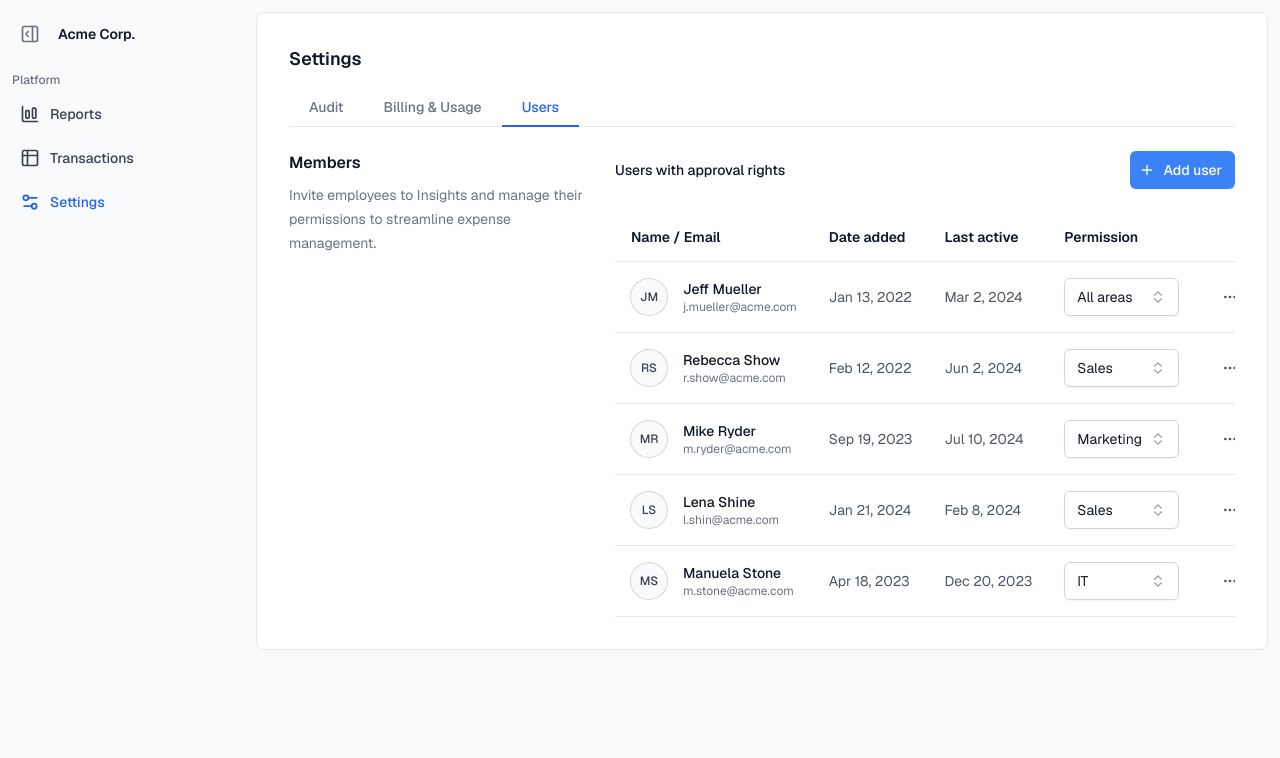
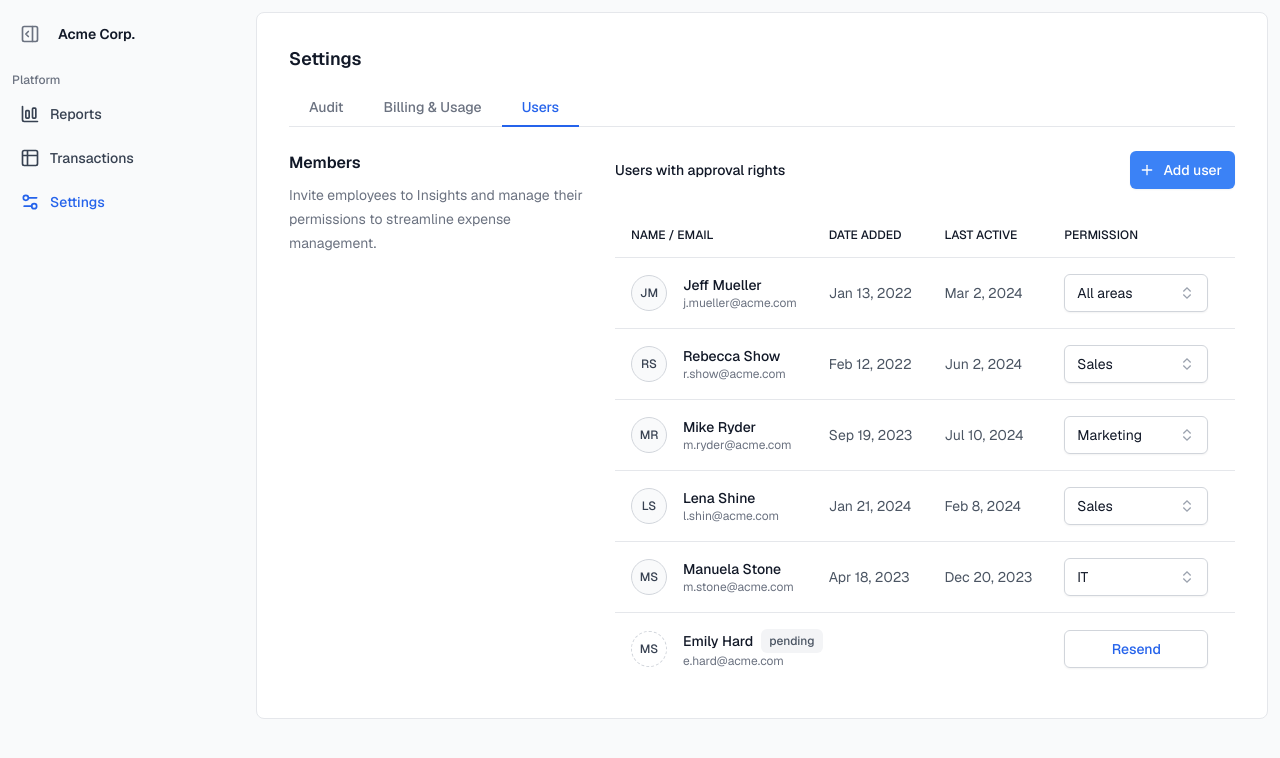
Before and after one commit to tremorlabs/template-insights, a Next.js app: page /settings/users in a window 1280 px wide. Shown: the top 758 px of the page. Built offline with nearby package versions, Linux system fonts and the light colour scheme.

Commit message:
add: user content

```diff
--- a/src/app/settings/users/page.tsx
+++ b/src/app/settings/users/page.tsx
@@ -2,7 +2,7 @@
 
 import { Button } from "@/components/Button";
 import { departments } from "@/data/data";
-import { Plus, Trash2, Ellipsis } from "lucide-react";
+import { Plus, Ellipsis } from "lucide-react";
 import {
     Select,
     SelectContent,
@@ -13,9 +13,7 @@ import {
 import {
     Table,
     TableBody,
-    TableCaption,
     TableCell,
-    TableFoot,
     TableHead,
     TableHeaderCell,
     TableRoot,
@@ -29,7 +27,8 @@ const users = [
         email: "j.mueller@acme.com",
         dateAdded: "Jan 13, 2022",
         lastActive: "Mar 2, 2024",
-        permission: "All areas"
+        permission: "All areas",
+        status: "active"
     },
     {
         initials: "RS",
@@ -37,7 +36,8 @@ const users = [
         email: "r.show@acme.com",
         dateAdded: "Feb 12, 2022",
         lastActive: "Jun 2, 2024",
-        permission: "Sales"
+        permission: "Sales",
+        status: "active"
     },
     {
         initials: "MR",
@@ -45,7 +45,8 @@ const users = [
         email: "m.ryder@acme.com",
         dateAdded: "Sep 19, 2023",
         lastActive: "Jul 10, 2024",
-        permission: "Marketing"
+        permission: "Marketing",
+        status: "active"
     },
     {
         initials: "LS",
@@ -53,7 +54,8 @@ const users = [
         email: "l.shin@acme.com",
         dateAdded: "Jan 21, 2024",
         lastActive: "Feb 8, 2024",
-        permission: "Sales"
+        permission: "Sales",
+        status: "active"
     },
     {
         initials: "MS",
@@ -61,7 +63,17 @@ const users = [
         email: "m.stone@acme.com",
         dateAdded: "Apr 18, 2023",
         lastActive: "Dec 20, 2023",
-        permission: "IT"
+        permission: "IT",
+        status: "active"
+    },
+    {
+        initials: "MS",
+        name: "Emily Hard",
+        email: "e.hard@acme.com",
+        dateAdded: "",
+        lastActive: "",
+        permission: "",
+        status: "pending"
     },
 ]
 
@@ -70,6 +82,7 @@ const users = [
 export default function Users() {
     return (
         <div>
+            <section aria-labelledby="members">
                 <form>
                     <div className="grid grid-cols-1 gap-x-8 gap-y-8 md:grid-cols-3">
                         <div>
@@ -94,24 +107,54 @@ export default function Users() {
                                 </div>
                             </div>
                             <TableRoot className="mt-6">
-                            <Table>
+                                <Table className="border-transparent dark:border-transparent">
                                     <TableHead>
                                         <TableRow>
-                                        <TableHeaderCell className="w-full">Name / Email</TableHeaderCell>
-                                        <TableHeaderCell>Date added</TableHeaderCell>
-                                        <TableHeaderCell className="w-full">Last active</TableHeaderCell>
-                                        <TableHeaderCell>Permission</TableHeaderCell>
-                                        <TableHeaderCell className="text-right">
+                                            <TableHeaderCell className="w-full text-xs font-medium uppercase">Name / Email</TableHeaderCell>
+                                            <TableHeaderCell className="text-xs font-medium uppercase">Date added</TableHeaderCell>
+                                            <TableHeaderCell className="text-xs font-medium uppercase">Last active</TableHeaderCell>
+                                            <TableHeaderCell className="text-xs font-medium uppercase">Permission</TableHeaderCell>
+                                            <TableHeaderCell className="text-xs font-medium uppercase">
                                                 <span className="sr-only">Edit</span>
                                             </TableHeaderCell>
                                         </TableRow>
                                     </TableHead>
                                     <TableBody>
                                         {users.map((item) => (
+                                            item.status === "pending" ? (
+                                                <TableRow key={item.name}>
+                                                    <TableCell
+                                                        colSpan={3}
+                                                        className="w-full"
+                                                    >
+                                                        <div className="flex items-center gap-4">
+                                                            <span className="rounded-full size-9 text-xs font-medium inline-flex items-center justify-center border border-dashed border-gray-300 dark:border-gray-700 p-1.5 text-gray-700">
+                                                                {item.initials}
+                                                            </span>
+                                                            <div>
+                                                                <div className="flex items-center gap-2">
+                                                                    <p className="text-sm text-gray-900 font-medium">{item.name}</p>
+                                                                    <span className="rounded-md text-xs font-medium px-2 py-1 bg-gray-100 text-gray-600 dark:text-gray-300">pending</span>
+                                                                </div>
+                                                                <p className="text-xs text-gray-500 dark:text-gray-500">{item.email}</p>
+                                                            </div>
+                                                        </div>
+                                                    </TableCell>
+                                                    <TableCell>
+                                                        <Button variant="secondary" className="text-blue-600 w-36">Resend</Button>
+                                                    </TableCell>
+                                                    <TableCell>
+                                                        <Button variant="ghost" className="p-2.5  hover:bg-gray-50 hover:dark:bg-gray-900 hover:border hover:border-gray-300 hover:dark:border-gray-800 text-gray-600 dark:text-gray-400">
+                                                            <Ellipsis className="size-4 shrink-0" aria-hidden="true" />
+                                                        </Button>
+                                                    </TableCell>
+                                                </TableRow>
+                                            ) :
+                                                (
                                                     <TableRow key={item.name}>
                                                         <TableCell className="w-full">
                                                             <div className="flex items-center gap-4">
-                                                    <span className="rounded-full size-9 text-xs font-medium inline-flex items-center justify-center ring-1 ring-gray-300 dark:ring-gray-700 p-1.5 bg-gray-50 text-gray-700">
+                                                                <span className="rounded-full size-9 text-xs font-medium inline-flex items-center justify-center border border-gray-300 dark:border-gray-700 p-1.5 bg-gray-50 text-gray-700">
                                                                     {item.initials}
                                                                 </span>
                                                                 <div>
@@ -128,7 +171,7 @@ export default function Users() {
                                                         </TableCell>
                                                         <TableCell>
                                                             <Select defaultValue={item.permission}>
-                                                    <SelectTrigger>
+                                                                <SelectTrigger className="sm:w-36">
                                                                     <SelectValue placeholder="Select" />
                                                                 </SelectTrigger>
                                                                 <SelectContent>
@@ -140,12 +183,13 @@ export default function Users() {
                                                                 </SelectContent>
                                                             </Select>
                                                         </TableCell>
-                                            <TableCell className="w-16 text-right">
+                                                        <TableCell>
                                                             <Button variant="ghost" className="p-2.5  hover:bg-gray-50 hover:dark:bg-gray-900 hover:border hover:border-gray-300 hover:dark:border-gray-800 text-gray-600 dark:text-gray-400">
                                                                 <Ellipsis className="size-4 shrink-0" aria-hidden="true" />
                                                             </Button>
                                                         </TableCell>
                                                     </TableRow>
+                                                )
                                         ))}
                                     </TableBody>
                                 </Table>
@@ -153,6 +197,7 @@ export default function Users() {
                         </div>
                     </div>
                 </form>
+            </section>
         </div>
     );
 }
```
Lines whose indentation alone changed are shown as unchanged.
